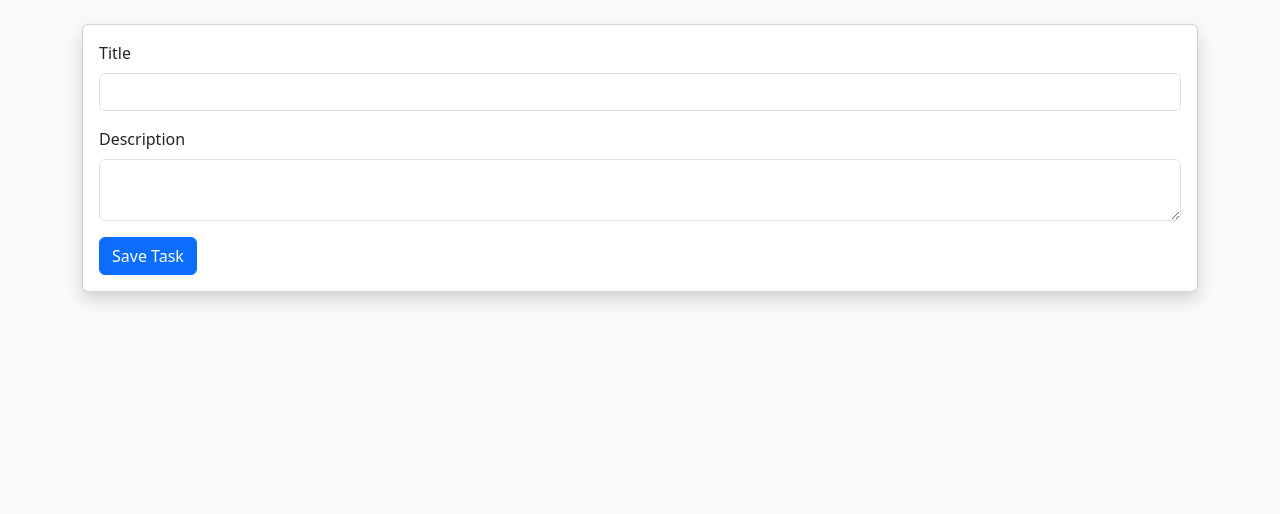
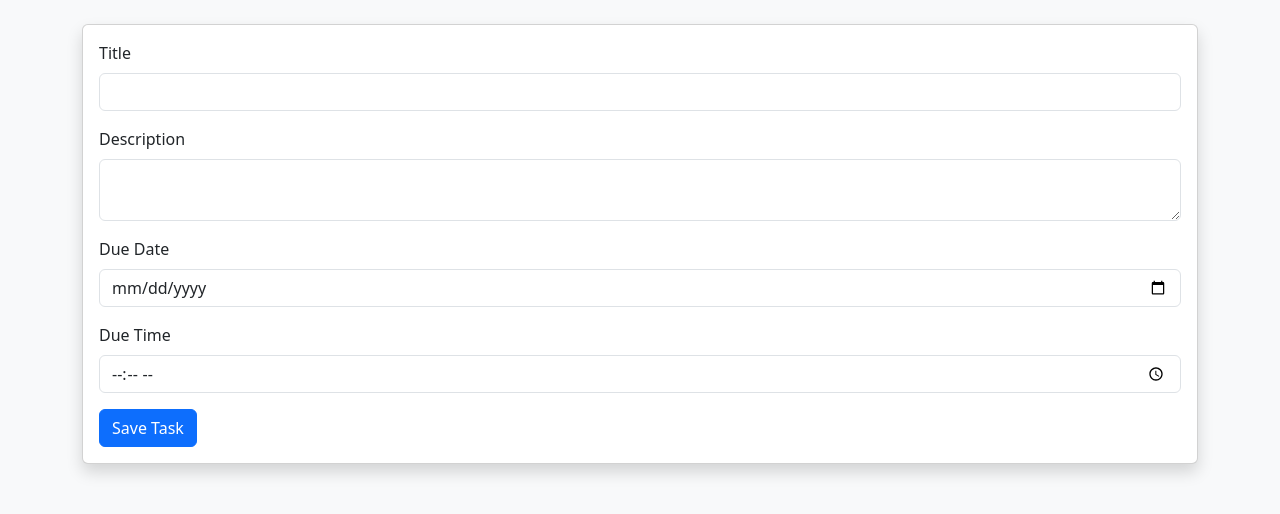
Before and after one commit to kain240/task_manager, a Flask app: page /add_task in a window 1280 px wide. Shown: the part 80-594 px from the top of the page. Run offline with Flask 3, Linux system fonts and the light colour scheme; a user stored in the database is signed in.

Commit message:
added date and time also

```diff
--- a/app.py
+++ b/app.py
@@ -6,6 +6,7 @@ from flask_login import LoginManager, UserMixin, login_user, login_required, log
 # UserMixin: A helper class: is_authenticated, is_active, get_id etc.
 
 from werkzeug.security import generate_password_hash, check_password_hash
+from datetime import datetime, date, timedelta
 
 app = Flask(__name__)
 
@@ -30,7 +31,8 @@ class Task(db.Model):
     description = db.Column(db.String(200), nullable=True)
     status = db.Column(db.String(20), default='Pending')   # pending/ In Progress/ Completed
     user_id = db.Column(db.Integer, db.ForeignKey('user.id'))
-
+    due_date = db.Column(db.Date, default= lambda : date.today()+ timedelta(days=1))  # tomorrows date as default
+    due_time = db.Column(db.String, default= lambda: datetime.now().strftime('%H:%M'))
 
 @login_manager.user_loader
 def load_user(user_id):
@@ -99,10 +101,15 @@ def add_task():
     if request.method == 'POST':
         title = request.form['title']
         description = request.form['description']
+        due_date_str = request.form['due_date']
+        due_date = datetime.strptime(due_date_str, "%Y-%m-%d").date()  # converted string into date format
+        due_time = request.form['due_time']
 
         new_task = Task(
             title=title,
             description=description,
+            due_date=due_date,
+            due_time=due_time,
             user_id=current_user.id
         )
 
@@ -119,12 +126,15 @@ def add_task():
 def edit_task(task_id):
     task = Task.query.get_or_404(task_id)
 
-    if task.user_id!=current_user.id:
+    if task.user_id != current_user.id:
         flash('Access denied!', 'error')
         return redirect(url_for('dashboard'))
     if request.method == 'POST':
         task.title = request.form['title']
         task.description = request.form['description']
+        due_date_str = request.form['due_date']
+        task.due_date = datetime.strptime(due_date_str, "%Y-%m-%d").date()  # converted string into date format
+        task.due_time = request.form['due_time']
         task.status = request.form['status']
 
         db.session.commit()
--- a/templates/add_edit_task.html
+++ b/templates/add_edit_task.html
@@ -14,7 +14,17 @@
                 <textarea name="description" row="3" class="form-control">{{ task.description if task }}
                 </textarea>
             </div>
+            <div class="mb-3">
+                <label class="form-label">Due Date</label>
+                <input type="date" name="due_date" class="form-control"
+                       value="{{ task.due_date.isoformat() if task and task.due_date }}">
+            </div>
 
+            <div class="mb-3">
+                <label class="form-label">Due Time</label>
+                <input type="time" name="due_time" class="form-control"
+                       value="{{ task.due_time if task and task.due_time }}">
+            </div>
             {% if task %}
             <div class="mb-3">
                 <label class="form-label">Status</label>
--- a/templates/dashboard.html
+++ b/templates/dashboard.html
@@ -17,6 +17,8 @@
                         <tr>
                             <th>Title</th>
                             <th>Description</th>
+                            <th>Due Date</th>
+                            <th>Due Time</th>
                             <th>Status</th>
                             <th>Actions</th>
                         </tr>
@@ -26,6 +28,8 @@
                         <tr>
                             <td>{{ task.title }}</td>
                             <td>{{ task.description or '' }}</td>
+                            <td>{{ task.due_date }}</td>
+                            <td>{{ task.due_time }}</td>
                             <td>
                                 <span class="badge rounded-pill
                                     {% if task.status == 'Completed' %}bg-success
--- a/templates/login.html
+++ b/templates/login.html
@@ -18,7 +18,7 @@
                                 <input type="password" class="form-control" id="password" name="password">
                             </div>
                             <div class="d-grid gap-2">
-                                <button type="submit" class="btn btn-success">Create Account</button>
+                                <button type="submit" class="btn btn-success">Login</button>
                             </div>
                         </form>
 
```
Also changed, not shown: database.db (deleted), instance/database.db (deleted).
